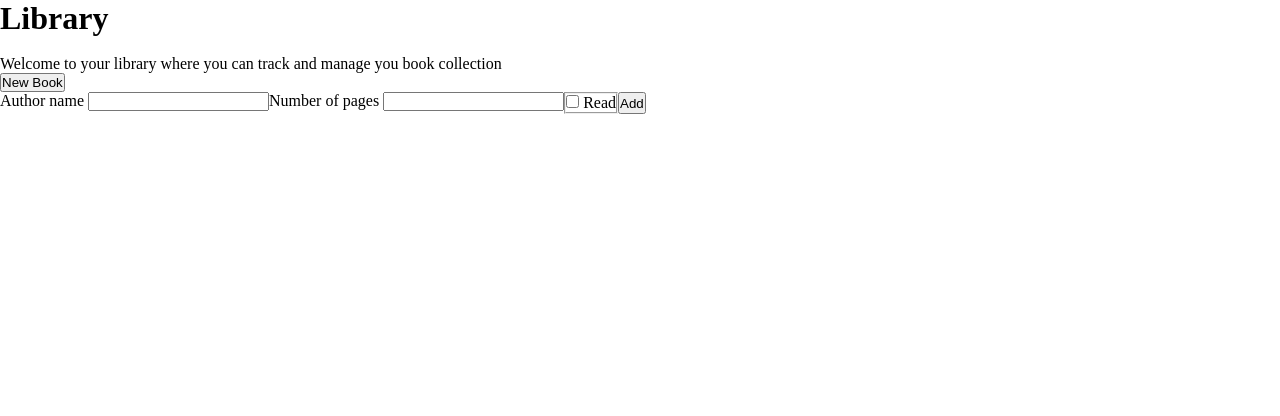
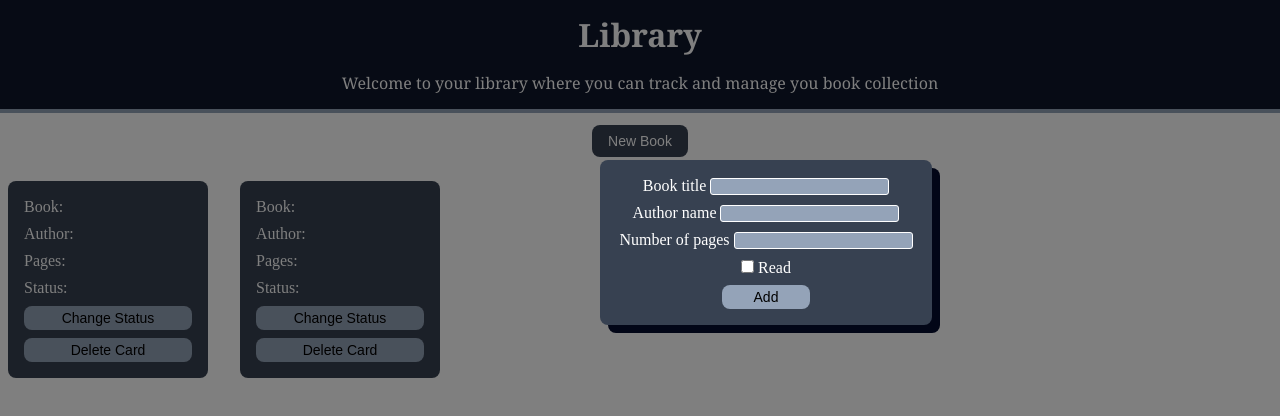
Before and after one commit to Osama3511/LIbrary, a plain HTML site: page index.html in a window 1280 px wide. Both pictures are taken after a click on the button "New Book". Drawn offline with Linux system fonts and the light colour scheme.

Commit message:
added cards

```diff
--- a/index.html
+++ b/index.html
@@ -18,9 +18,18 @@
             </p>
         </header>
 
+    <div class="button-container">
         <button class="create-book" value="button" type="button">New Book</button>
+    </div>
 
+    <div class="overlay">
         <form action="#">
+            <div class="form-row">
+                <label for="title">Book title</label>
+                <input type="text"
+                        id="title"
+                        name="title">
+            </div>
             <div class="form-row">
                 <label for="author">Author name</label>
                 <input type="text" id="author"
@@ -37,10 +46,30 @@
                         name="read">
                 <label for="read">Read</label>
             </fieldset>
+            <div class="button-container">
+                <button type="submit" class="submit-book">Add</button>
+            </div>
+        </form>
+    </div>
 
-        <button type="submit" class="submit-book">Add</button>
-    </form>
-
+    <div class="books-container">
+        <div class="card">
+            <p>Book:</p>
+            <p>Author:</p>
+            <p>Pages:</p>
+            <p>Status:</p>
+            <button>Change Status</button>
+            <button>Delete Card</button>
+        </div>
+        <div class="card">
+            <p>Book:</p>
+            <p>Author:</p>
+            <p>Pages:</p>
+            <p>Status:</p>
+            <button class="change-status-btn">Change Status</button>
+            <button class="delete-card-btn">Delete Card</button>
+        </div>
+    </div>
 
 </body>
 </html>
--- a/myscript.js
+++ b/myscript.js
@@ -1,21 +1,61 @@
 const myLibrary = [];
 
-function Book(author, pages, read){
+function Book(title, author, pages, read){
+    this.title = title;
     this.author = author;
     this.pages = pages;
     this.read = read;
 }
 
+const cardContainer = document.querySelector(".books-container");
+function addBookToLibrary(){
+    const card = document.createElement('div');
+    const bookName = document.createElement('p');
+    const authorName = document.createElement('p');
+    const pagesNum = document.createElement('p');
+    const checkRead = document.createElement('p');
+    const changeStatus = document.createElement("button");
+    const deleteCard = document.createElement("button");
 
-function addBookToLibrary(){
+    changeStatus.classList.add("change-status-btn");
+    deleteCard.classList.add("delete-card-btn");
 
+    changeStatus.textContent = "Change Status";
+    deleteCard.textContent = "Delete Card";
+
+    const book = myLibrary.pop();
+
+    bookName.textContent = "Book: " + book.title;
+    authorName.textContent = "Author: " + book.author;
+    pagesNum.textContent = "Pages: " + book.pages;
+    checkRead.textContent = "Status: " + book.read;
+
+    changeStatus.addEventListener('click',() => {
+        if(checkRead.textContent === "Status: read"){
+            checkRead.textContent = "Status: haven't read";
+        }
+        else{
+            checkRead.textContent = "Status: read";
+        }
+    });
+
+    card.appendChild(bookName);
+    card.appendChild(authorName);
+    card.appendChild(pagesNum);
+    card.appendChild(checkRead);
+    card.appendChild(changeStatus);
+    card.appendChild(deleteCard);
+    card.classList.add("card");
+    cardContainer.appendChild(card);
 }
 
 
 
 function createBook() {
     const form = document.querySelector("form");
+    const overlay = document.querySelector(".overlay");
     resetForm();
+    overlay.style.display = "block";
     form.style.display = "flex";
 
 }
@@ -34,10 +74,14 @@ const submitBtn = document.querySelector(".submit-book");
 submitBtn.addEventListener('click', (e) => {
     e.preventDefault();
     const form = document.querySelector("form");
+    const overlay = document.querySelector(".overlay");
+    overlay.style.display = "none"
     form.style.display = "none";
-    let author = document.querySelector("#author").value;
-    let pages = document.querySelector("#pages").value;
-    let read = document.querySelector("#read").checked ? true: false;
-    const book = new Book(author, pages, read);
+    const title = document.querySelector("#title").value;
+    const author = document.querySelector("#author").value;
+    const pages = document.querySelector("#pages").value;
+    const read = document.querySelector("#read").checked ? "read": "haven't read";
+    const book = new Book(title, author, pages, read);
     myLibrary.push(book);
+    addBookToLibrary();
 })
--- a/styles.css
+++ b/styles.css
@@ -3,6 +3,114 @@
     padding: 0;
 }
 
+
+:root {
+    --header-color: #0f172a;
+    --font-size: 16px;
+    --form-bg-color: #374151;
+    --text-color: #ffffff;
+}
+
+body {
+    height: 100vh;
+    display: flex;
+    flex-direction: column;
+    gap: 16px;
+    line-height: 1.2;
+    color: var(--text-color);
+}
+
+header {
+    font-family:Cambria, Cochin, Georgia, Times, 'Times New Roman', serif;
+    background-color: var(--header-color);
+    display: flex;
+    flex-direction: column;
+    align-items: center;
+    padding: 16px;
+    font-size: var(--font-size);
+    box-shadow: 0 4px #94a3b8;
+}
+
+.button-container,
+form {
+    align-self: center;
+}
+
 form {
     display: none;
+    position: absolute;
+    top:160px;
+    left: 600px;
+    flex-direction: column;
+    width: 300px;
+    gap: 8px;
+    background-color: var(--form-bg-color);
+    align-items: center;
+    padding: 16px;
+    border-radius: 8px;
+    box-shadow: 8px 8px #020617;
 }
+
+.overlay {
+    position: fixed;
+    left: 0;
+    top: 0;
+    background-color: rgba(0, 0, 0, 0.5);
+    width: 100%;
+    height: 100%;
+    z-index: 5;
+    display: none;
+}
+
+form input{
+    background-color: #94a3b8;
+    border: 1px solid white;
+    border-radius: 3px;
+}
+
+fieldset {
+    border: none;
+
+}
+.card button,
+.create-book,
+.submit-book {
+    background-color: #94a3b8;
+    padding: 4px 32px;
+    border-radius: 8px;
+    border: #cbd5e1;
+    font-size: 14px;
+}
+
+.card button:hover,
+.submit-book:hover {
+    background-color: #cbd5e1;
+    cursor: pointer;
+}
+
+.create-book {
+    background-color: var(--form-bg-color);
+    color: var(--text-color);
+    padding: 8px 16px;
+}
+
+.create-book:hover {
+    background-color: #94a3b8;
+    cursor: pointer;
+}
+
+.books-container {
+    display: grid;
+    grid-template-columns: repeat(10,200px);
+    column-gap: 32px;
+    padding: 8px;
+}
+
+.card {
+    background-color: var(--form-bg-color);
+    padding: 16px;
+    border-radius: 8px;
+    display: flex;
+    flex-direction: column;
+    gap: 8px;
+}
```
Lines whose indentation alone changed are shown as unchanged.
